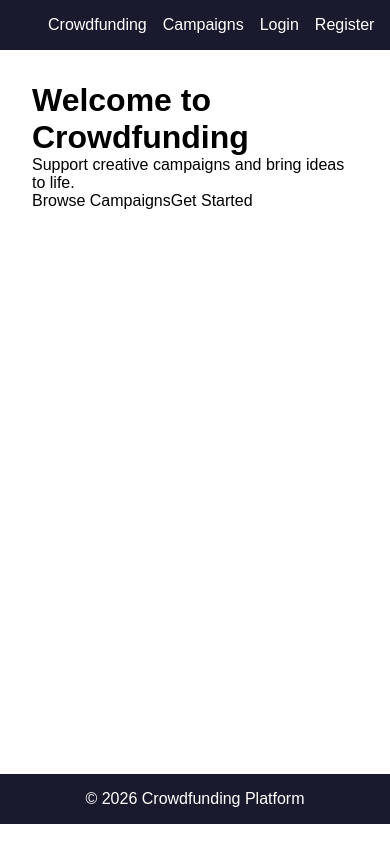
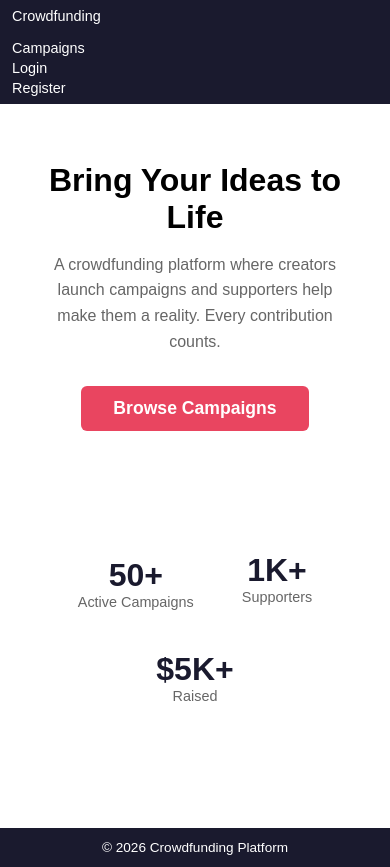
Before and after one commit to themdshakibul/Crowdfunding-Platform-Client, a Next.js app: page / in a window 390 px wide. Before the commit the page ends 844 px from the top, so only its background shows below. Built offline with nearby package versions, Linux system fonts and the light colour scheme; no server answers.

Commit message:
Polish & Final Touches

```diff
--- a/src/app/dashboard/admin/page.js
+++ b/src/app/dashboard/admin/page.js
@@ -294,7 +294,7 @@ export default function AdminDashboard() {
       {tab === 'reports' && (
         <>
           <h2 style={{ fontSize: '1.1rem', marginBottom: '0.75rem' }}>Reports</h2>
-          <p style={{ color: '#666' }}>Reports feature coming soon.</p>
+          <p style={{ color: '#666' }}>No reports have been submitted yet.</p>
         </>
       )}
     </DashboardLayout>
--- a/src/app/globals.css
+++ b/src/app/globals.css
@@ -21,6 +21,8 @@ nav {
   padding: 1rem 2rem;
   background: #1a1a2e;
   color: #fff;
+  flex-wrap: wrap;
+  gap: 0.5rem;
 }
 
 nav a, nav button {
@@ -85,3 +87,146 @@ aside button {
 aside + main {
   margin-left: 260px;
 }
+
+@media (max-width: 768px) {
+  nav {
+    padding: 0.75rem 1rem;
+    flex-direction: column;
+    align-items: flex-start;
+  }
+
+  nav > div {
+    display: flex;
+    flex-wrap: wrap;
+    gap: 0.5rem;
+    margin-top: 0.5rem;
+    width: 100%;
+  }
+
+  nav a, nav button {
+    margin-left: 0;
+    font-size: 0.9rem;
+  }
+
+  main {
+    padding: 1rem;
+  }
+
+  aside {
+    width: 200px;
+    padding: 1rem;
+  }
+
+  aside h2 { font-size: 1rem; }
+
+  aside + main {
+    margin-left: 200px;
+  }
+
+  table {
+    display: block;
+    overflow-x: auto;
+    white-space: nowrap;
+  }
+}
+
+@media (max-width: 480px) {
+  nav {
+    padding: 0.5rem 0.75rem;
+  }
+
+  nav > div {
+    flex-direction: column;
+    gap: 0.25rem;
+  }
+
+  main {
+    padding: 0.75rem;
+  }
+
+  aside {
+    width: 100%;
+    min-height: auto;
+    position: relative;
+    padding: 0.75rem;
+  }
+
+  aside h2 { margin-bottom: 0.75rem; }
+  aside nav { flex-direction: row; flex-wrap: wrap; gap: 0.5rem; }
+  aside nav a { width: auto; border: none; padding: 0.25rem 0.5rem; }
+  aside button { margin-top: 1rem; font-size: 0.85rem; }
+
+  aside + main {
+    margin-left: 0;
+  }
+
+  footer {
+    padding: 0.75rem;
+    font-size: 0.85rem;
+  }
+}
+
+@keyframes fadeIn {
+  from { opacity: 0; transform: translateY(20px); }
+  to { opacity: 1; transform: translateY(0); }
+}
+
+@keyframes slideUp {
+  from { opacity: 0; transform: translateY(40px); }
+  to { opacity: 1; transform: translateY(0); }
+}
+
+@keyframes pulse {
+  0%, 100% { transform: scale(1); }
+  50% { transform: scale(1.05); }
+}
+
+@keyframes float {
+  0%, 100% { transform: translateY(0); }
+  50% { transform: translateY(-10px); }
+}
+
+.animate-fade-in {
+  animation: fadeIn 0.8s ease-out forwards;
+}
+
+.animate-slide-up {
+  animation: slideUp 0.6s ease-out forwards;
+}
+
+.animate-pulse {
+  animation: pulse 2s ease-in-out infinite;
+}
+
+.animate-float {
+  animation: float 3s ease-in-out infinite;
+}
+
+.animate-delay-1 { animation-delay: 0.2s; opacity: 0; }
+.animate-delay-2 { animation-delay: 0.4s; opacity: 0; }
+.animate-delay-3 { animation-delay: 0.6s; opacity: 0; }
+
+.hero-cta {
+  display: inline-block;
+  padding: 0.75rem 2rem;
+  background: #e94560;
+  color: #fff;
+  border-radius: 6px;
+  font-size: 1.1rem;
+  font-weight: 600;
+  transition: background 0.3s, transform 0.2s;
+}
+
+.hero-cta:hover {
+  background: #d63851;
+  animation: pulse 1s ease-in-out infinite;
+}
+
+.hero-cta.secondary {
+  background: transparent;
+  border: 2px solid #fff;
+}
+
+.hero-cta.secondary:hover {
+  background: rgba(255,255,255,0.1);
+}
--- a/src/app/page.js
+++ b/src/app/page.js
@@ -1,12 +1,41 @@
+import Link from 'next/link'
 import BasicLayout from '@/components/BasicLayout'
 
 export default function Home() {
   return (
     <BasicLayout>
-      <h1>Welcome to Crowdfunding</h1>
-      <p>Support creative campaigns and bring ideas to life.</p>
-      <a href="/campaigns">Browse Campaigns</a>
-      <a href="/auth/register">Get Started</a>
+      <div style={{
+        display: 'flex', flexDirection: 'column', alignItems: 'center', justifyContent: 'center',
+        minHeight: 'calc(100vh - 200px)', textAlign: 'center', padding: '2rem'
+      }}>
+        <h1 className="animate-fade-in" style={{ fontSize: 'clamp(2rem, 5vw, 3.5rem)', marginBottom: '1rem' }}>
+          Bring Your Ideas to Life
+        </h1>
+        <p className="animate-slide-up animate-delay-1" style={{ fontSize: 'clamp(1rem, 2.5vw, 1.25rem)', color: '#666', maxWidth: 600, marginBottom: '2rem', lineHeight: 1.6 }}>
+          A crowdfunding platform where creators launch campaigns and supporters help make them a reality. Every contribution counts.
+        </p>
+        <div className="animate-slide-up animate-delay-2" style={{ display: 'flex', gap: '1rem', flexWrap: 'wrap', justifyContent: 'center' }}>
+          <Link href="/campaigns" className="hero-cta">Browse Campaigns</Link>
+          <Link href="/auth/register" className="hero-cta secondary">Get Started</Link>
+        </div>
+        <div className="animate-slide-up animate-delay-3" style={{
+          display: 'flex', gap: '3rem', marginTop: '4rem',
+          flexWrap: 'wrap', justifyContent: 'center'
+        }}>
+          <div className="animate-float">
+            <div style={{ fontSize: '2rem', fontWeight: 'bold', color: '#1a1a2e' }}>50+</div>
+            <div style={{ color: '#666', fontSize: '0.9rem' }}>Active Campaigns</div>
+          </div>
+          <div className="animate-float" style={{ animationDelay: '0.5s' }}>
+            <div style={{ fontSize: '2rem', fontWeight: 'bold', color: '#1a1a2e' }}>1K+</div>
+            <div style={{ color: '#666', fontSize: '0.9rem' }}>Supporters</div>
+          </div>
+          <div className="animate-float" style={{ animationDelay: '1s' }}>
+            <div style={{ fontSize: '2rem', fontWeight: 'bold', color: '#1a1a2e' }}>$5K+</div>
+            <div style={{ color: '#666', fontSize: '0.9rem' }}>Raised</div>
+          </div>
+        </div>
+      </div>
     </BasicLayout>
   )
 }
```
